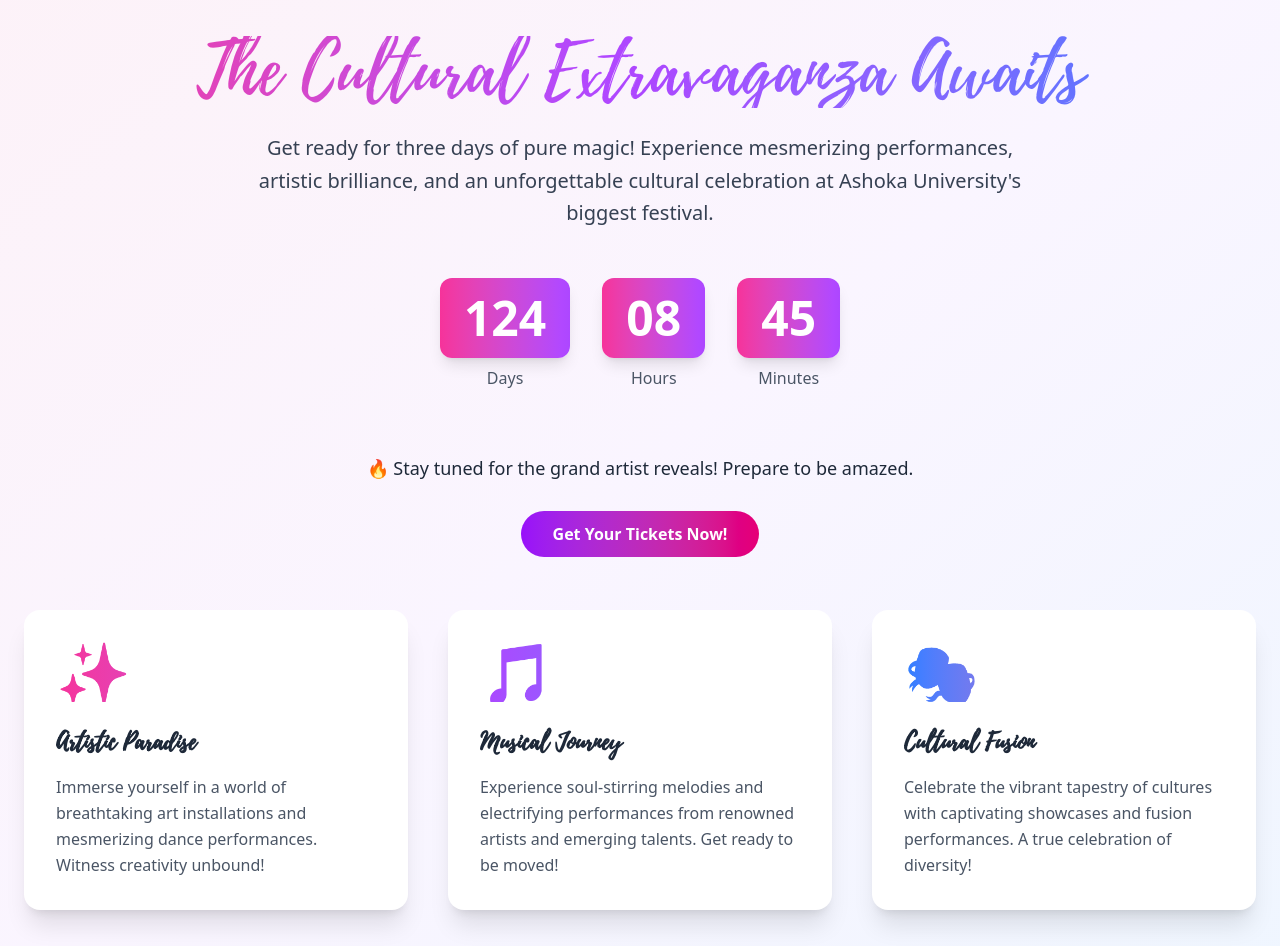
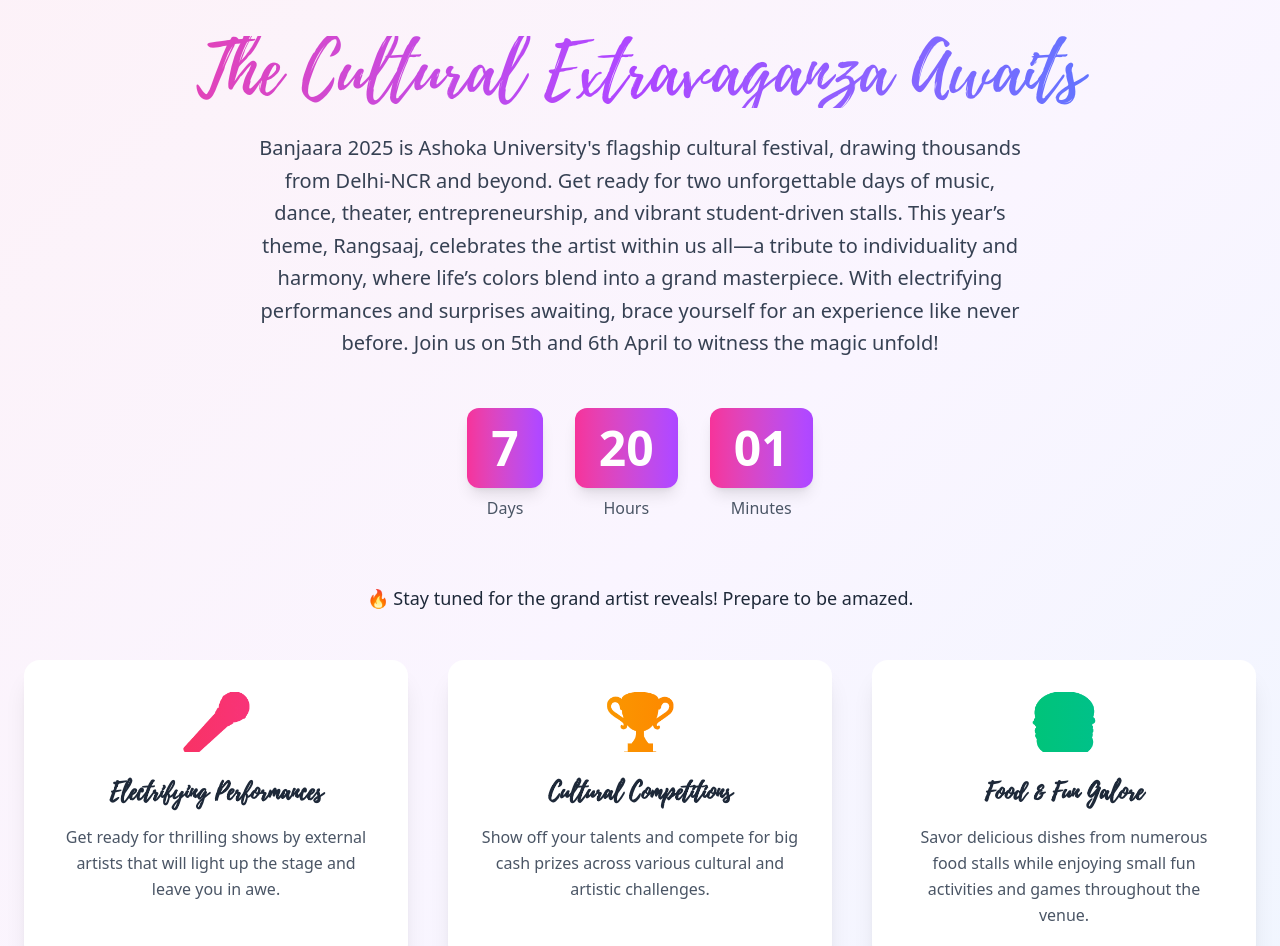
Before and after one commit to IamAbhinav03/banjara-2025, a React (Vite) app: page / in a window 1280 px wide. Shown: the part 860-1806 px from the top of the page. Built offline with nearby package versions, Linux system fonts and the light colour scheme.

Commit message:
Adjusted scroll bar mechanics

```diff
--- a/src/components/Competitions/Competitions.tsx
+++ b/src/components/Competitions/Competitions.tsx
@@ -110,8 +110,7 @@
   return (
     <>
       <Navbar />
-
-      <main className="pt-20 pb-16">
+      <main className="pt-18 pb-16">
         {/* Hero Section */}
         <section className="relative py-24 bg-gradient-to-br from-pink-900 via-purple-900 to-blue-900 overflow-hidden">
           <div className="absolute inset-0 opacity-10 animate-pulse"></div>
--- a/src/components/Home/Home.tsx
+++ b/src/components/Home/Home.tsx
@@ -55,7 +55,6 @@
           </div>
         </main>
       </section>
-
       {/* Festival Information & Countdown Section */}
       {/* {/* <section className="py-24 bg-gradient-to-br from-pink-50 via-purple-50 to-blue-50 relative overflow-hidden"> */}
       {/* <div className="absolute inset-0 bg-[url('/pattern.png')] opacity-10"></div> */}
@@ -101,7 +100,6 @@
               </div>
             </div>
           </motion.div> */}
-
       {/* Experience Highlights */}
       {/* <div className="grid grid-cols-1 md:grid-cols-3 gap-10">
             {[
@@ -150,7 +148,6 @@
           </div>
         </div>
       </section> */}
-
       {/* Festival Information & Countdown Section */}
       <section className="py-24 bg-gradient-to-br from-pink-50 via-purple-50 to-blue-50 relative overflow-hidden">
         <div className="container mx-auto px-6 relative">
@@ -164,18 +161,37 @@
               The Cultural Extravaganza Awaits
             </h2>
             <p className="font-playscript text-xl text-gray-700 max-w-3xl mx-auto leading-relaxed">
-              Get ready for three days of pure magic! Experience mesmerizing
-              performances, artistic brilliance, and an unforgettable cultural
-              celebration at Ashoka University's biggest festival.
+              Banjaara 2025 is Ashoka University's flagship cultural festival,
+              drawing thousands from Delhi-NCR and beyond. Get ready for two
+              unforgettable days of music, dance, theater, entrepreneurship, and
+              vibrant student-driven stalls. This year’s theme, Rangsaaj,
+              celebrates the artist within us all—a tribute to individuality and
+              harmony, where life’s colors blend into a grand masterpiece. With
+              electrifying performances and surprises awaiting, brace yourself
+              for an experience like never before. Join us on 5th and 6th April
+              to witness the magic unfold!
             </p>
 
             {/* Countdown Timer */}
             <div className="mt-12 mb-16">
               <div className="flex justify-center gap-8">
                 {[
-                  { label: "Days", value: "124" },
-                  { label: "Hours", value: "08" },
-                  { label: "Minutes", value: "45" },
+                  {
+                    label: "Days",
+                    value: Math.floor(
+                      (new Date("2025-04-05").getTime() -
+                        new Date().getTime()) /
+                        (1000 * 60 * 60 * 24)
+                    ).toString(),
+                  },
+                  {
+                    label: "Hours",
+                    value: String(new Date().getHours()).padStart(2, "0"),
+                  },
+                  {
+                    label: "Minutes",
+                    value: String(new Date().getMinutes()).padStart(2, "0"),
+                  },
                 ].map((time, index) => (
                   <motion.div
                     key={index}
@@ -203,40 +219,29 @@
               </p>
             </div>
 
-            {/* Call to Action Example (Add your actual link) */}
-            <div className="mt-10">
-              <a
-                href="#"
-                className="bg-gradient-to-r from-purple-600 to-pink-600 text-white px-8 py-3 rounded-full font-semibold hover:shadow-lg transition-shadow"
-              >
-                Get Your Tickets Now!
-              </a>
-            </div>
-          </motion.div>
-
             {/* Experience Highlights */}
-          <div className="grid grid-cols-1 md:grid-cols-3 gap-10">
+            <div className="grid grid-cols-1 md:grid-cols-3 gap-10 mt-12">
               {[
                 {
-                title: "Artistic Paradise",
+                  title: "Electrifying Performances",
                   description:
-                  "Immerse yourself in a world of breathtaking art installations and mesmerizing dance performances. Witness creativity unbound!",
-                icon: "✨",
-                gradient: "from-pink-500 to-purple-500",
+                    "Get ready for thrilling shows by external artists that will light up the stage and leave you in awe.",
+                  icon: "🎤",
+                  gradient: "from-red-500 to-pink-500",
                 },
                 {
-                title: "Musical Journey",
+                  title: "Cultural Competitions",
                   description:
-                  "Experience soul-stirring melodies and electrifying performances from renowned artists and emerging talents. Get ready to be moved!",
-                icon: "🎵",
-                gradient: "from-purple-500 to-blue-500",
+                    "Show off your talents and compete for big cash prizes across various cultural and artistic challenges.",
+                  icon: "🏆",
+                  gradient: "from-yellow-500 to-orange-500",
                 },
                 {
-                title: "Cultural Fusion",
+                  title: "Food & Fun Galore",
                   description:
-                  "Celebrate the vibrant tapestry of cultures with captivating showcases and fusion performances. A true celebration of diversity!",
-                icon: "🎭",
-                gradient: "from-blue-500 to-pink-500",
+                    "Savor delicious dishes from numerous food stalls while enjoying small fun activities and games throughout the venue.",
+                  icon: "🍔",
+                  gradient: "from-green-500 to-teal-500",
                 },
               ].map((experience, index) => (
                 <motion.div
@@ -260,9 +265,19 @@
                 </motion.div>
               ))}
             </div>
+
+            {/* Call to Action Example (Add your actual link) */}
+            <div className="mt-10">
+              <a
+                href="#"
+                className="bg-gradient-to-r from-purple-600 to-pink-600 text-white px-8 py-3 rounded-full font-semibold hover:shadow-lg transition-shadow"
+              >
+                Get Your Tickets Now!
+              </a>
+            </div>
+          </motion.div>
         </div>
       </section>
-
       {/* Mystery Guest Section */}
       <section className="py-32 bg-gradient-to-br from-pink-900 via-purple-900 to-blue-900 relative overflow-hidden">
         <div className="absolute inset-0s opacity-10 animate-pulse"></div>
@@ -303,7 +318,6 @@
           </motion.div>
         </div>
       </section>
-
       {/* Throwback Gallery Section */}
       <section className="py-24 bg-white relative overflow-hidden">
         <div className="absolute inset-0 opacity-5"></div>
--- a/src/components/Navbar/Navarbar.tsx
+++ b/src/components/Navbar/Navarbar.tsx
@@ -1,16 +1,34 @@
 import { Link } from "react-router-dom";
 import logo from "../../assets/logo2.svg";
-import { useState } from "react";
+import { useEffect, useState } from "react";
 
 export default function Navbar() {
+  const [isScrolled, setIsScrolled] = useState(false);
   const [isMobileMenuOpen, setIsMobileMenuOpen] = useState(false);
 
   const toggleMobileMenu = () => {
     setIsMobileMenuOpen(!isMobileMenuOpen);
   };
 
+  useEffect(() => {
+    const handleScroll = () => {
+      if (window.scrollY > 10) {
+        setIsScrolled(true);
+      } else {
+        setIsScrolled(false);
+      }
+    };
+
+    window.addEventListener("scroll", handleScroll);
+    return () => window.removeEventListener("scroll", handleScroll);
+  }, []);
+
   return (
-    <nav className="fixed top-0 left-0 w-full z-50">
+    <nav
+      className={`fixed top-0 left-0 w-full z-50 transition-all duration-300 ${
+        isScrolled ? "invisible" : "visible"
+      }`}
+    >
       <div
         className="w-full mx-auto px-4 py-4 flex justify-between items-center"
         style={{
```
Lines whose indentation alone changed are shown as unchanged.
